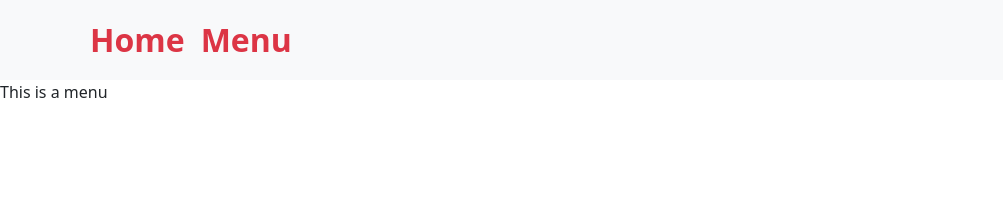
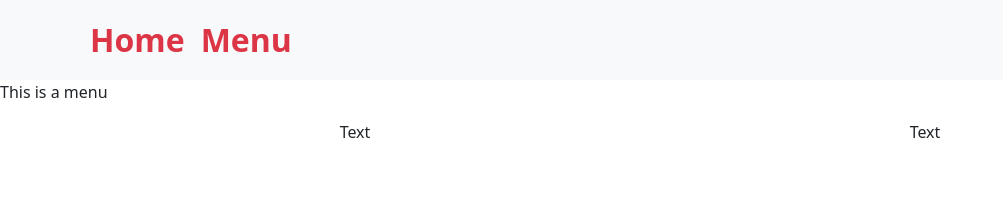
Before and after one commit to subvertReal/websitemockupPaanHut, a React (Vite) app: page /menu in a window 1280 px wide. Shown: the top 210 px of the page, without its empty margins (0-1003 px from the left). Built offline with nearby package versions, Linux system fonts and the light colour scheme; no server answers.

Commit message:
working on making a fetch to json for data so that it can be changed through external means

```diff
--- a/package.json
+++ b/package.json
@@ -10,6 +10,7 @@
     "preview": "vite preview"
   },
   "dependencies": {
+    "axios": "^1.16.1",
     "bootstrap": "^5.3.8",
     "react": "^19.2.5",
     "react-bootstrap": "^2.10.10",
--- a/pages/Menu.jsx
+++ b/pages/Menu.jsx
@@ -1,7 +1,42 @@
+import { Row, Container, Col } from "react-bootstrap";
 import NavBar from "../components/NavBar";
+import { useEffect,useState } from "react";
+import axios from 'axios';
 
 function Menu() {
+    const [json, setJson] = useState();
 
+    async function fetchJson(){
+        try{
+        let url = 'https://raw.githubusercontent.com/subvertReal/dataRepoForMockups/refs/heads/main/paanhut/menu.json';
+        await axios.get(url)
+            .then(response=>{
+                let res = response.data;
+                let arr = [];
+                for (const key in res){
+
+                    arr.push(key);
+                    for (const key2 in res){
+
+                    }
+                    console.log(`log ${key}: ${res[key]}`)
+
+                }
+                console.log(arr);
+
+
+            }
+            )
+        }
+        catch(err){
+            console.error(err);
+        }
+
+    }
+    useEffect(()=>{
+        fetchJson();
+
+    })
 
     return (
         <div>
@@ -10,6 +45,18 @@ function Menu() {
 
             <NavBar />
             <p>This is a menu</p>
+            <Container>
+                <Row className='text-center'>
+                    <Col>
+                        Text
+                    </Col>
+                    <Col>
+                        Text
+                    </Col>
+                </Row>
+
+
+            </Container>
 
 
       </div>
```
Also changed, not shown: 1 other file (tests, documents, lock files or other folders).
